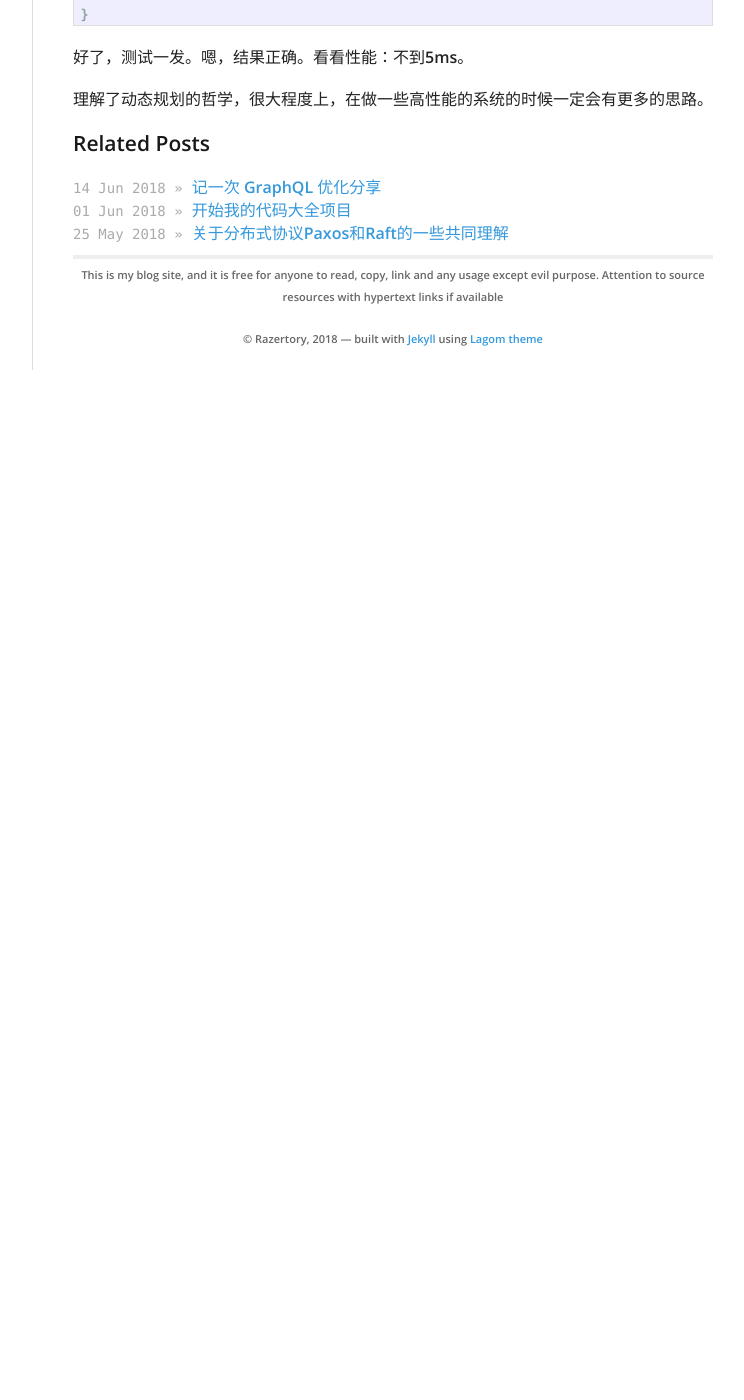
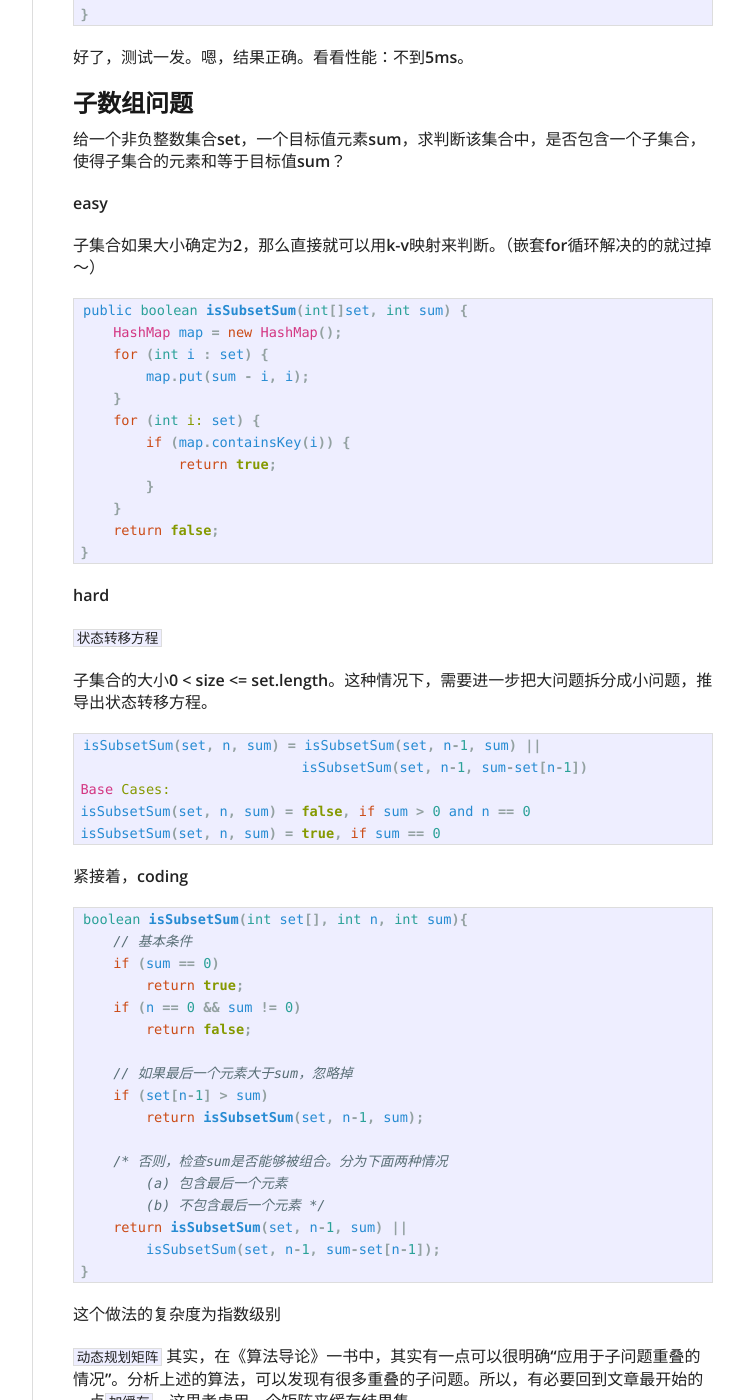
Before and after one commit to razertory/razertory.github.io, a Jekyll site: the page built from _posts/2017-07-29-dynamic-programming.markdown, in a window 1280 px wide and 1400 px high, scrolled down 2075 px. Shown: the whole window, without its empty margins (378-1122 px from the left). Built offline with Jekyll 4.4.1, drawn with Linux system fonts in a browser that asks for light colours; before the commit the page ends 2445 px from its top, so only the background shows below that; some of the changed text lies outside the part shown.

Commit message:
更新动态规划文章

````diff
--- a/_posts/2017-07-29-dynamic-programming.markdown
+++ b/_posts/2017-07-29-dynamic-programming.markdown
@@ -82,4 +82,92 @@ public int fib(int i) {
 ```
 好了，测试一发。嗯，结果正确。看看性能：不到5ms。
 
+## 子数组问题
+给一个非负整数集合set，一个目标值元素sum，求判断该集合中，是否包含一个子集合，使得子集合的元素和等于目标值sum？
+
+easy
+
+子集合如果大小确定为2，那么直接就可以用k-v映射来判断。（嵌套for循环解决的的就过掉～）
+```java
+public boolean isSubsetSum(int[]set, int sum) {
+    HashMap map = new HashMap();
+    for (int i : set) {
+        map.put(sum - i, i);
+    }
+    for (int i: set) {
+        if (map.containsKey(i)) {
+            return true;
+        }
+    }
+    return false;
+}
+```
+
+hard
+
+`状态转移方程`
+
+子集合的大小0 < size <= set.length。这种情况下，需要进一步把大问题拆分成小问题，推导出状态转移方程。
+```java
+isSubsetSum(set, n, sum) = isSubsetSum(set, n-1, sum) ||
+                           isSubsetSum(set, n-1, sum-set[n-1])
+Base Cases:
+isSubsetSum(set, n, sum) = false, if sum > 0 and n == 0
+isSubsetSum(set, n, sum) = true, if sum == 0
+```
+紧接着，coding
+```java
+boolean isSubsetSum(int set[], int n, int sum){
+    // 基本条件
+    if (sum == 0)
+        return true;
+    if (n == 0 && sum != 0)
+        return false;
+
+    // 如果最后一个元素大于sum，忽略掉
+    if (set[n-1] > sum)
+        return isSubsetSum(set, n-1, sum);
+
+    /* 否则，检查sum是否能够被组合。分为下面两种情况
+        (a) 包含最后一个元素
+        (b) 不包含最后一个元素 */
+    return isSubsetSum(set, n-1, sum) ||
+        isSubsetSum(set, n-1, sum-set[n-1]);
+}
+```
+这个做法的复杂度为指数级别
+
+`动态规划矩阵`
+其实，在《算法导论》一书中，其实有一点可以很明确“应用于子问题重叠的情况”。分析上述的算法，可以发现有很多重叠的子问题。所以，有必要回到文章最开始的一点`加缓存`。这里考虑用一个矩阵来缓存结果集。
+```java
+boolean isSubsetSum(int set[], int n, int sum) {
+    boolean subset[][] = new boolean[sum+1][n+1];
+
+    // sum 为 0 的情况，结果始终为 true
+    for (int i = 0; i <= n; i++)
+        subset[0][i] = true;
+
+    // sum 不为 0，但集合为空，始终为 false
+   for (int i = 1; i <= sum; i++)
+        subset[i][0] = false;
+
+    // 自底向上填充矩阵
+    for (int i = 1; i <= sum; i++)
+    {
+        for (int j = 1; j <= n; j++)
+        {
+            subset[i][j] = subset[i][j-1];
+            if (i >= set[j-1])
+            subset[i][j] = subset[i][j] ||
+                    subset[i - set[j-1]][j-1];
+        }
+    }
+
+    return subset[sum][n];
+}
+```
+可以分析出，只需要矩阵级别的复杂度就可以解决这个问题。
+
+笔者用了大量的案例来说明解决某些问题，用动态规划的方式。后续将加上一些最短路径算法和经典背包问题的解法。
+
 理解了动态规划的哲学，很大程度上，在做一些高性能的系统的时候一定会有更多的思路。
````
Also changed, not shown: _posts/2018-05-25-paxos-and-raft.md (+9 -1 lines).
